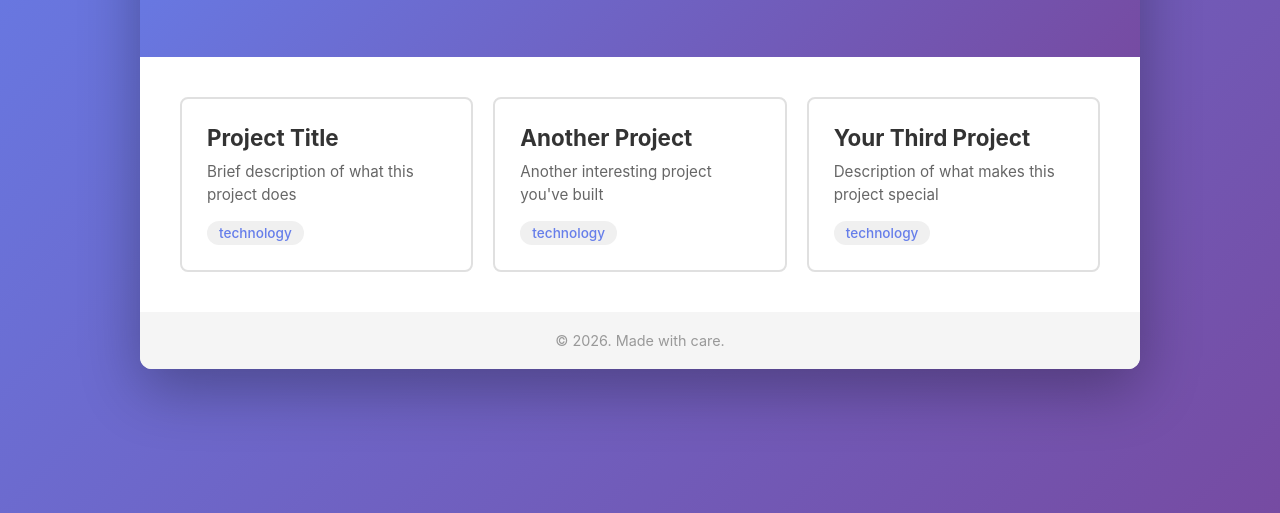
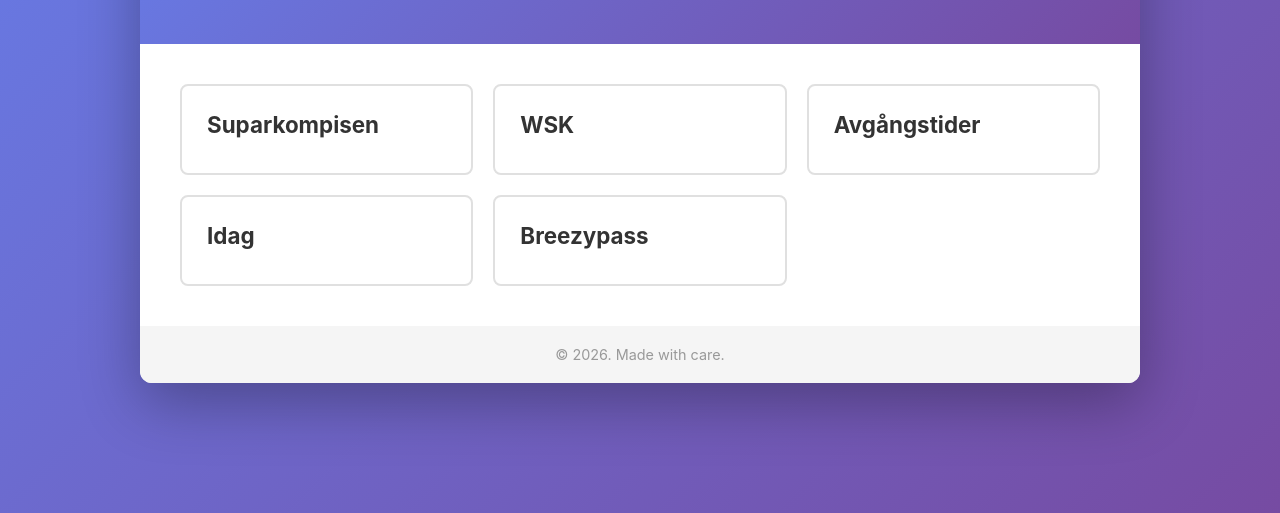
Before and after one commit to elarsson/homepage, a plain HTML site: page index.html in a window 1280 px wide. Shown: the part 287-800 px from the top of the page. Drawn offline with Linux system fonts and the light colour scheme.

Commit message:
Replace example projects with real project links

```diff
--- a/index.html
+++ b/index.html
@@ -15,23 +15,24 @@
 
         <main>
             <div class="projects-grid">
-                <!-- Example project - replace with your actual projects -->
-                <a href="#" class="project-card">
-                    <h3>Project Title</h3>
-                    <p class="description">Brief description of what this project does</p>
-                    <span class="tag">technology</span>
+                <a href="https://elarsson.github.io/bac-calculator/suparkompisen/" class="project-card">
+                    <h3>Suparkompisen</h3>
                 </a>
 
-                <a href="#" class="project-card">
-                    <h3>Another Project</h3>
-                    <p class="description">Another interesting project you've built</p>
-                    <span class="tag">technology</span>
+                <a href="https://elarsson.github.io/bac-calculator/wsk/" class="project-card">
+                    <h3>WSK</h3>
                 </a>
 
-                <a href="#" class="project-card">
-                    <h3>Your Third Project</h3>
-                    <p class="description">Description of what makes this project special</p>
-                    <span class="tag">technology</span>
+                <a href="https://elarsson.github.io/avgangstider/" class="project-card">
+                    <h3>Avgångstider</h3>
+                </a>
+
+                <a href="https://idag.onrender.com/" class="project-card">
+                    <h3>Idag</h3>
+                </a>
+
+                <a href="https://breezypass.app/" class="project-card">
+                    <h3>Breezypass</h3>
                 </a>
             </div>
         </main>
```
